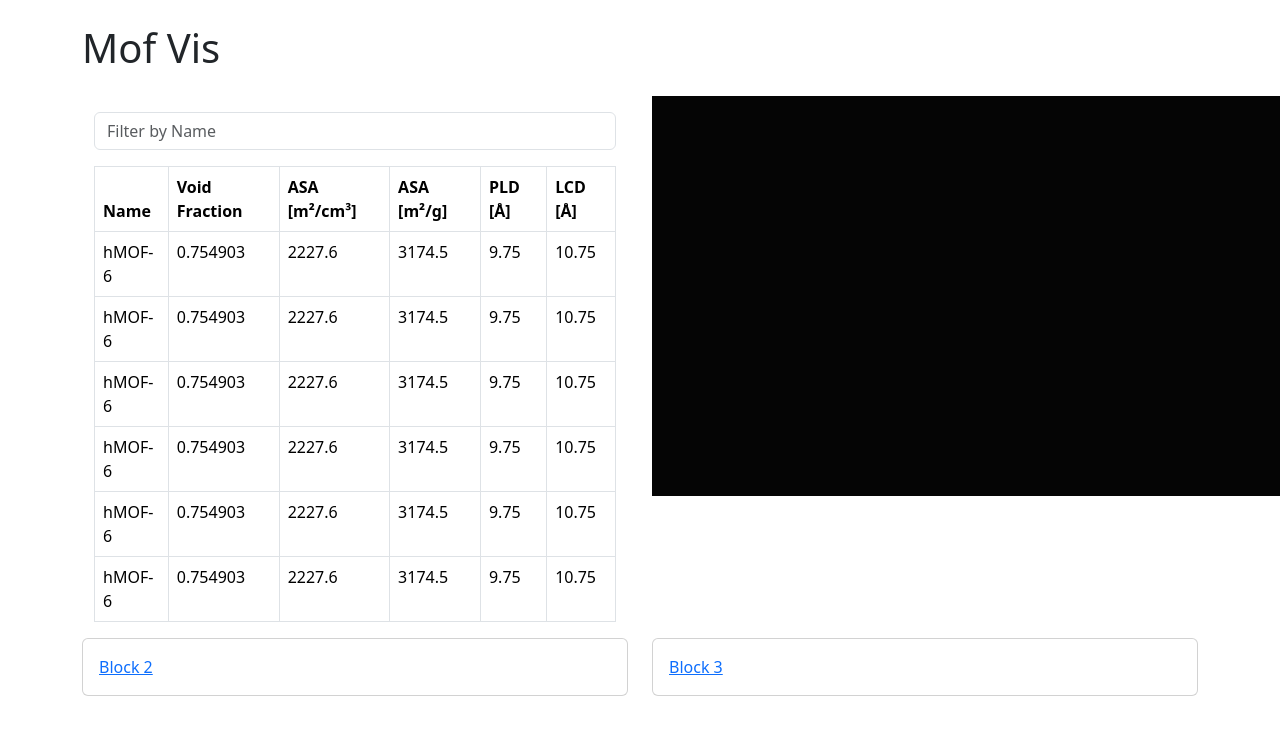
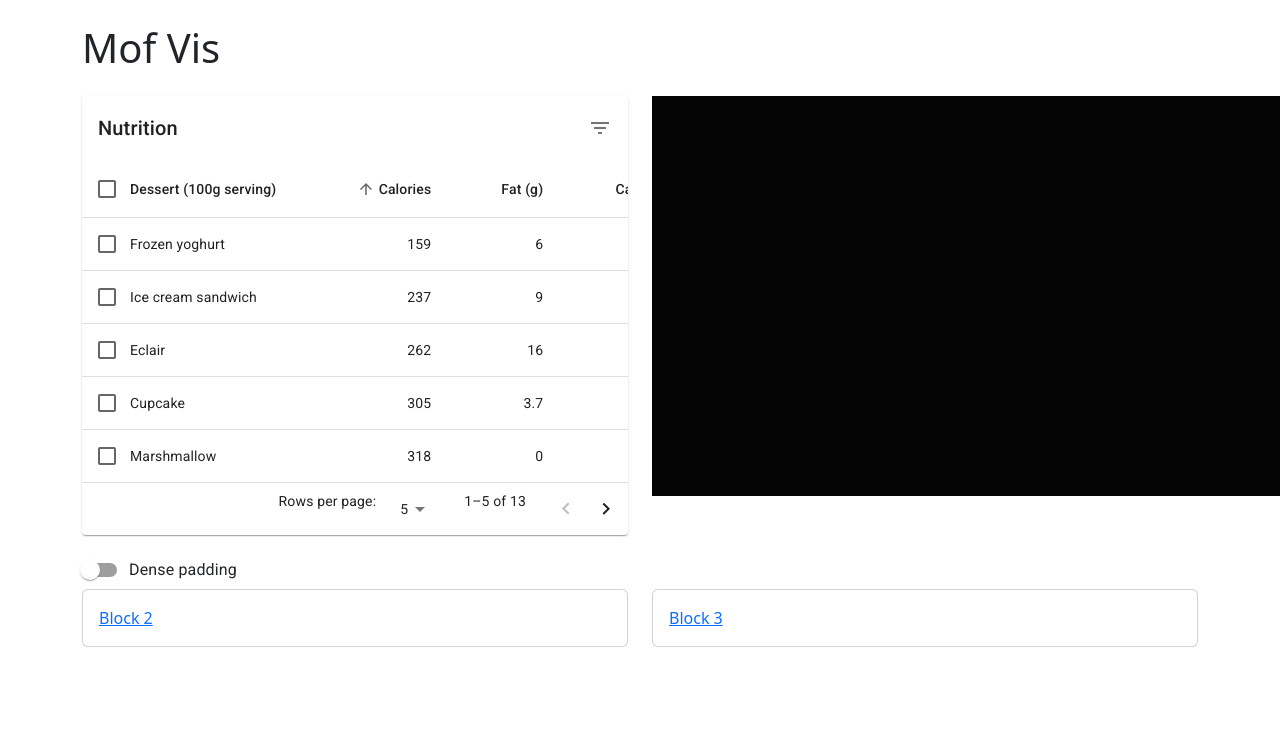
Before and after one commit to SeshaPhaniVV/MofVis, a React (Create React App) app: page / in a window 1280 px wide. Shown: the top 734 px of the page. Built offline with nearby package versions, Linux system fonts and the light colour scheme; no server answers.

Commit message:
Upgraded Table to use mui

```diff
--- a/package.json
+++ b/package.json
@@ -3,6 +3,11 @@
   "version": "0.1.0",
   "private": true,
   "dependencies": {
+    "@emotion/react": "^11.11.1",
+    "@emotion/styled": "^11.11.0",
+    "@fontsource/roboto": "^5.0.8",
+    "@mui/icons-material": "^5.14.18",
+    "@mui/material": "^5.14.18",
     "@testing-library/jest-dom": "^5.17.0",
     "@testing-library/react": "^13.4.0",
     "@testing-library/user-event": "^13.5.0",
--- a/src/App.js
+++ b/src/App.js
@@ -3,6 +3,10 @@
 import './App.css';
 import Molecules from './pages/Molecules';
 import Home from './pages/Home';
+import '@fontsource/roboto/300.css';
+import '@fontsource/roboto/400.css';
+import '@fontsource/roboto/500.css';
+import '@fontsource/roboto/700.css';
 
 const router = createBrowserRouter([
   {
--- a/src/pages/TableComponent.js
+++ b/src/pages/TableComponent.js
@@ -1,90 +1,352 @@
-import React, { useState, useMemo } from 'react';
-import 'bootstrap/dist/css/bootstrap.min.css';
+import * as React from 'react';
+import PropTypes from 'prop-types';
+import { alpha } from '@mui/material/styles';
+import Box from '@mui/material/Box';
+import Table from '@mui/material/Table';
+import TableBody from '@mui/material/TableBody';
+import TableCell from '@mui/material/TableCell';
+import TableContainer from '@mui/material/TableContainer';
+import TableHead from '@mui/material/TableHead';
+import TablePagination from '@mui/material/TablePagination';
+import TableRow from '@mui/material/TableRow';
+import TableSortLabel from '@mui/material/TableSortLabel';
+import Toolbar from '@mui/material/Toolbar';
+import Typography from '@mui/material/Typography';
+import Paper from '@mui/material/Paper';
+import Checkbox from '@mui/material/Checkbox';
+import IconButton from '@mui/material/IconButton';
+import Tooltip from '@mui/material/Tooltip';
+import FormControlLabel from '@mui/material/FormControlLabel';
+import Switch from '@mui/material/Switch';
+import DeleteIcon from '@mui/icons-material/Delete';
+import FilterListIcon from '@mui/icons-material/FilterList';
+import { visuallyHidden } from '@mui/utils';
 
-const mockData = [
-  { id: 'hMOF-6', voidFraction: 0.754903, asa: 2227.6, asaM2g: 3174.5, pldA: 9.75, lcdA: 10.75 },
-  { id: 'hMOF-6', voidFraction: 0.754903, asa: 2227.6, asaM2g: 3174.5, pldA: 9.75, lcdA: 10.75 },
-  { id: 'hMOF-6', voidFraction: 0.754903, asa: 2227.6, asaM2g: 3174.5, pldA: 9.75, lcdA: 10.75 },
-  { id: 'hMOF-6', voidFraction: 0.754903, asa: 2227.6, asaM2g: 3174.5, pldA: 9.75, lcdA: 10.75 },
-  { id: 'hMOF-6', voidFraction: 0.754903, asa: 2227.6, asaM2g: 3174.5, pldA: 9.75, lcdA: 10.75 },
-  { id: 'hMOF-6', voidFraction: 0.754903, asa: 2227.6, asaM2g: 3174.5, pldA: 9.75, lcdA: 10.75 },
-  // Add your mock data here
+function createData(id, name, calories, fat, carbs, protein) {
+  return {
+    id,
+    name,
+    calories,
+    fat,
+    carbs,
+    protein,
+  };
+}
+
+const rows = [
+  createData(1, 'Cupcake', 305, 3.7, 67, 4.3),
+  createData(2, 'Donut', 452, 25.0, 51, 4.9),
+  createData(3, 'Eclair', 262, 16.0, 24, 6.0),
+  createData(4, 'Frozen yoghurt', 159, 6.0, 24, 4.0),
+  createData(5, 'Gingerbread', 356, 16.0, 49, 3.9),
+  createData(6, 'Honeycomb', 408, 3.2, 87, 6.5),
+  createData(7, 'Ice cream sandwich', 237, 9.0, 37, 4.3),
+  createData(8, 'Jelly Bean', 375, 0.0, 94, 0.0),
+  createData(9, 'KitKat', 518, 26.0, 65, 7.0),
+  createData(10, 'Lollipop', 392, 0.2, 98, 0.0),
+  createData(11, 'Marshmallow', 318, 0, 81, 2.0),
+  createData(12, 'Nougat', 360, 19.0, 9, 37.0),
+  createData(13, 'Oreo', 437, 18.0, 63, 4.0),
 ];
 
-const TableComponent = () => {
-  const [data, setData] = useState(mockData);
-  const [filter, setFilter] = useState('');
-  const [sortConfig, setSortConfig] = useState({ key: null, direction: null });
+function descendingComparator(a, b, orderBy) {
+  if (b[orderBy] < a[orderBy]) {
+    return -1;
+  }
+  if (b[orderBy] > a[orderBy]) {
+    return 1;
+  }
+  return 0;
+}
 
-  const sortedData = useMemo(() => {
-    let sortableItems = [...data];
-    if (sortConfig !== null) {
-      sortableItems.sort((a, b) => {
-        if (a[sortConfig.key] < b[sortConfig.key]) {
-          return sortConfig.direction === 'ascending' ? -1 : 1;
-        }
-        if (a[sortConfig.key] > b[sortConfig.key]) {
-          return sortConfig.direction === 'ascending' ? 1 : -1;
-        }
-        return 0;
-      });
+function getComparator(order, orderBy) {
+  return order === 'desc'
+    ? (a, b) => descendingComparator(a, b, orderBy)
+    : (a, b) => -descendingComparator(a, b, orderBy);
+}
+
+// Since 2020 all major browsers ensure sort stability with Array.prototype.sort().
+// stableSort() brings sort stability to non-modern browsers (notably IE11). If you
+// only support modern browsers you can replace stableSort(exampleArray, exampleComparator)
+// with exampleArray.slice().sort(exampleComparator)
+function stableSort(array, comparator) {
+  const stabilizedThis = array.map((el, index) => [el, index]);
+  stabilizedThis.sort((a, b) => {
+    const order = comparator(a[0], b[0]);
+    if (order !== 0) {
+      return order;
     }
-    return sortableItems;
-  }, [data, sortConfig]);
+    return a[1] - b[1];
+  });
+  return stabilizedThis.map((el) => el[0]);
+}
 
-  const filteredData = useMemo(() => {
-    console.log({ sortedData, filter });
-    const finalVal = sortedData.filter((item) => {
-      console.log({ item });
-      return item.id.includes(filter);
-    });
-    console.log({ finalVal });
-    return finalVal;
-  }, [sortedData, filter]);
+const headCells = [
+  {
+    id: 'name',
+    numeric: false,
+    disablePadding: true,
+    label: 'Dessert (100g serving)',
+  },
+  {
+    id: 'calories',
+    numeric: true,
+    disablePadding: false,
+    label: 'Calories',
+  },
+  {
+    id: 'fat',
+    numeric: true,
+    disablePadding: false,
+    label: 'Fat (g)',
+  },
+  {
+    id: 'carbs',
+    numeric: true,
+    disablePadding: false,
+    label: 'Carbs (g)',
+  },
+  {
+    id: 'protein',
+    numeric: true,
+    disablePadding: false,
+    label: 'Protein (g)',
+  },
+];
 
-  const requestSort = (key) => {
-    let direction = 'ascending';
-    if (sortConfig.key === key && sortConfig.direction === 'ascending') {
-      direction = 'descending';
-    }
-    setSortConfig({ key, direction });
+function EnhancedTableHead(props) {
+  const { onSelectAllClick, order, orderBy, numSelected, rowCount, onRequestSort } = props;
+  const createSortHandler = (property) => (event) => {
+    onRequestSort(event, property);
   };
 
   return (
-    <div className="container mt-3">
-      <input
-        type="text"
-        className="form-control mb-3"
-        placeholder="Filter by Name"
-        value={filter}
-        onChange={(e) => setFilter(e.target.value)}
-      />
-      <table className="table table-bordered">
-        <thead className="thead-light">
-          <tr>
-            <th onClick={() => requestSort('name')}>Name</th>
-            <th>Void Fraction</th>
-            <th>ASA [m²/cm³]</th>
-            <th>ASA [m²/g]</th>
-            <th>PLD [Å]</th>
-            <th>LCD [Å]</th>
-          </tr>
-        </thead>
-        <tbody>
-          {filteredData.map((item) => (
-            <tr key={item.id}>
-              <td>{item.id}</td>
-              <td>{item.voidFraction}</td>
-              <td>{item.asa}</td>
-              <td>{item.asaM2g}</td>
-              <td>{item.pldA}</td>
-              <td>{item.lcdA}</td>
-            </tr>
-          ))}
-        </tbody>
-      </table>
-    </div>
+    <TableHead>
+      <TableRow>
+        <TableCell padding="checkbox">
+          <Checkbox
+            color="primary"
+            indeterminate={numSelected > 0 && numSelected < rowCount}
+            checked={rowCount > 0 && numSelected === rowCount}
+            onChange={onSelectAllClick}
+            inputProps={{
+              'aria-label': 'select all desserts',
+            }}
+          />
+        </TableCell>
+        {headCells.map((headCell) => (
+          <TableCell
+            key={headCell.id}
+            align={headCell.numeric ? 'right' : 'left'}
+            padding={headCell.disablePadding ? 'none' : 'normal'}
+            sortDirection={orderBy === headCell.id ? order : false}
+          >
+            <TableSortLabel
+              active={orderBy === headCell.id}
+              direction={orderBy === headCell.id ? order : 'asc'}
+              onClick={createSortHandler(headCell.id)}
+            >
+              {headCell.label}
+              {orderBy === headCell.id ? (
+                <Box component="span" sx={visuallyHidden}>
+                  {order === 'desc' ? 'sorted descending' : 'sorted ascending'}
+                </Box>
+              ) : null}
+            </TableSortLabel>
+          </TableCell>
+        ))}
+      </TableRow>
+    </TableHead>
   );
+}
+
+EnhancedTableHead.propTypes = {
+  numSelected: PropTypes.number.isRequired,
+  onRequestSort: PropTypes.func.isRequired,
+  onSelectAllClick: PropTypes.func.isRequired,
+  order: PropTypes.oneOf(['asc', 'desc']).isRequired,
+  orderBy: PropTypes.string.isRequired,
+  rowCount: PropTypes.number.isRequired,
 };
 
-export default TableComponent;
+function EnhancedTableToolbar(props) {
+  const { numSelected } = props;
+
+  return (
+    <Toolbar
+      sx={{
+        pl: { sm: 2 },
+        pr: { xs: 1, sm: 1 },
+        ...(numSelected > 0 && {
+          bgcolor: (theme) => alpha(theme.palette.primary.main, theme.palette.action.activatedOpacity),
+        }),
+      }}
+    >
+      {numSelected > 0 ? (
+        <Typography sx={{ flex: '1 1 100%' }} color="inherit" variant="subtitle1" component="div">
+          {numSelected} selected
+        </Typography>
+      ) : (
+        <Typography sx={{ flex: '1 1 100%' }} variant="h6" id="tableTitle" component="div">
+          Nutrition
+        </Typography>
+      )}
+
+      {numSelected > 0 ? (
+        <Tooltip title="Delete">
+          <IconButton>
+            <DeleteIcon />
+          </IconButton>
+        </Tooltip>
+      ) : (
+        <Tooltip title="Filter list">
+          <IconButton>
+            <FilterListIcon />
+          </IconButton>
+        </Tooltip>
+      )}
+    </Toolbar>
+  );
+}
+
+EnhancedTableToolbar.propTypes = {
+  numSelected: PropTypes.number.isRequired,
+};
+
+export default function EnhancedTable() {
+  const [order, setOrder] = React.useState('asc');
+  const [orderBy, setOrderBy] = React.useState('calories');
+  const [selected, setSelected] = React.useState([]);
+  const [page, setPage] = React.useState(0);
+  const [dense, setDense] = React.useState(false);
+  const [rowsPerPage, setRowsPerPage] = React.useState(5);
+
+  const handleRequestSort = (event, property) => {
+    const isAsc = orderBy === property && order === 'asc';
+    setOrder(isAsc ? 'desc' : 'asc');
+    setOrderBy(property);
+  };
+
+  const handleSelectAllClick = (event) => {
+    if (event.target.checked) {
+      const newSelected = rows.map((n) => n.id);
+      setSelected(newSelected);
+      return;
+    }
+    setSelected([]);
+  };
+
+  const handleClick = (event, id) => {
+    const selectedIndex = selected.indexOf(id);
+    let newSelected = [];
+
+    if (selectedIndex === -1) {
+      newSelected = newSelected.concat(selected, id);
+    } else if (selectedIndex === 0) {
+      newSelected = newSelected.concat(selected.slice(1));
+    } else if (selectedIndex === selected.length - 1) {
+      newSelected = newSelected.concat(selected.slice(0, -1));
+    } else if (selectedIndex > 0) {
+      newSelected = newSelected.concat(selected.slice(0, selectedIndex), selected.slice(selectedIndex + 1));
+    }
+    setSelected(newSelected);
+  };
+
+  const handleChangePage = (event, newPage) => {
+    setPage(newPage);
+  };
+
+  const handleChangeRowsPerPage = (event) => {
+    setRowsPerPage(parseInt(event.target.value, 10));
+    setPage(0);
+  };
+
+  const handleChangeDense = (event) => {
+    setDense(event.target.checked);
+  };
+
+  const isSelected = (id) => selected.indexOf(id) !== -1;
+
+  // Avoid a layout jump when reaching the last page with empty rows.
+  const emptyRows = page > 0 ? Math.max(0, (1 + page) * rowsPerPage - rows.length) : 0;
+
+  const visibleRows = React.useMemo(
+    () => stableSort(rows, getComparator(order, orderBy)).slice(page * rowsPerPage, page * rowsPerPage + rowsPerPage),
+    [order, orderBy, page, rowsPerPage],
+  );
+
+  return (
+    <Box sx={{ width: '100%' }}>
+      <Paper sx={{ width: '100%', mb: 2 }}>
+        <EnhancedTableToolbar numSelected={selected.length} />
+        <TableContainer>
+          <Table sx={{ minWidth: 750 }} aria-labelledby="tableTitle" size={dense ? 'small' : 'medium'}>
+            <EnhancedTableHead
+              numSelected={selected.length}
+              order={order}
+              orderBy={orderBy}
+              onSelectAllClick={handleSelectAllClick}
+              onRequestSort={handleRequestSort}
+              rowCount={rows.length}
+            />
+            <TableBody>
+              {visibleRows.map((row, index) => {
+                const isItemSelected = isSelected(row.id);
+                const labelId = `enhanced-table-checkbox-${index}`;
+
+                return (
+                  <TableRow
+                    hover
+                    onClick={(event) => handleClick(event, row.id)}
+                    role="checkbox"
+                    aria-checked={isItemSelected}
+                    tabIndex={-1}
+                    key={row.id}
+                    selected={isItemSelected}
+                    sx={{ cursor: 'pointer' }}
+                  >
+                    <TableCell padding="checkbox">
+                      <Checkbox
+                        color="primary"
+                        checked={isItemSelected}
+                        inputProps={{
+                          'aria-labelledby': labelId,
+                        }}
+                      />
+                    </TableCell>
+                    <TableCell component="th" id={labelId} scope="row" padding="none">
+                      {row.name}
+                    </TableCell>
+                    <TableCell align="right">{row.calories}</TableCell>
+                    <TableCell align="right">{row.fat}</TableCell>
+                    <TableCell align="right">{row.carbs}</TableCell>
+                    <TableCell align="right">{row.protein}</TableCell>
+                  </TableRow>
+                );
+              })}
+              {emptyRows > 0 && (
+                <TableRow
+                  style={{
+                    height: (dense ? 33 : 53) * emptyRows,
+                  }}
+                >
+                  <TableCell colSpan={6} />
+                </TableRow>
+              )}
+            </TableBody>
+          </Table>
+        </TableContainer>
+        <TablePagination
+          rowsPerPageOptions={[5, 10, 25]}
+          component="div"
+          count={rows.length}
+          rowsPerPage={rowsPerPage}
+          page={page}
+          onPageChange={handleChangePage}
+          onRowsPerPageChange={handleChangeRowsPerPage}
+        />
+      </Paper>
+      <FormControlLabel control={<Switch checked={dense} onChange={handleChangeDense} />} label="Dense padding" />
+    </Box>
+  );
+}
```
Also changed, not shown: 1 other file (tests, documents, lock files or other folders).
